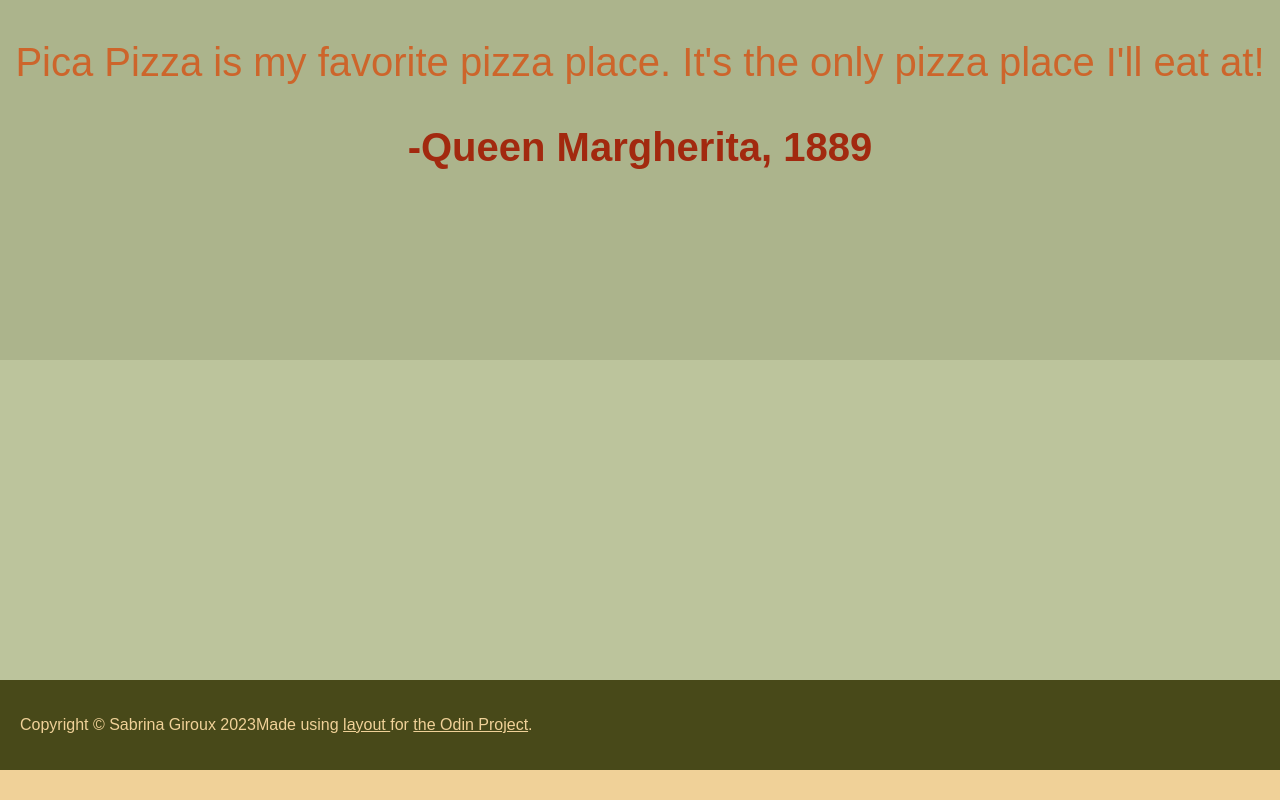
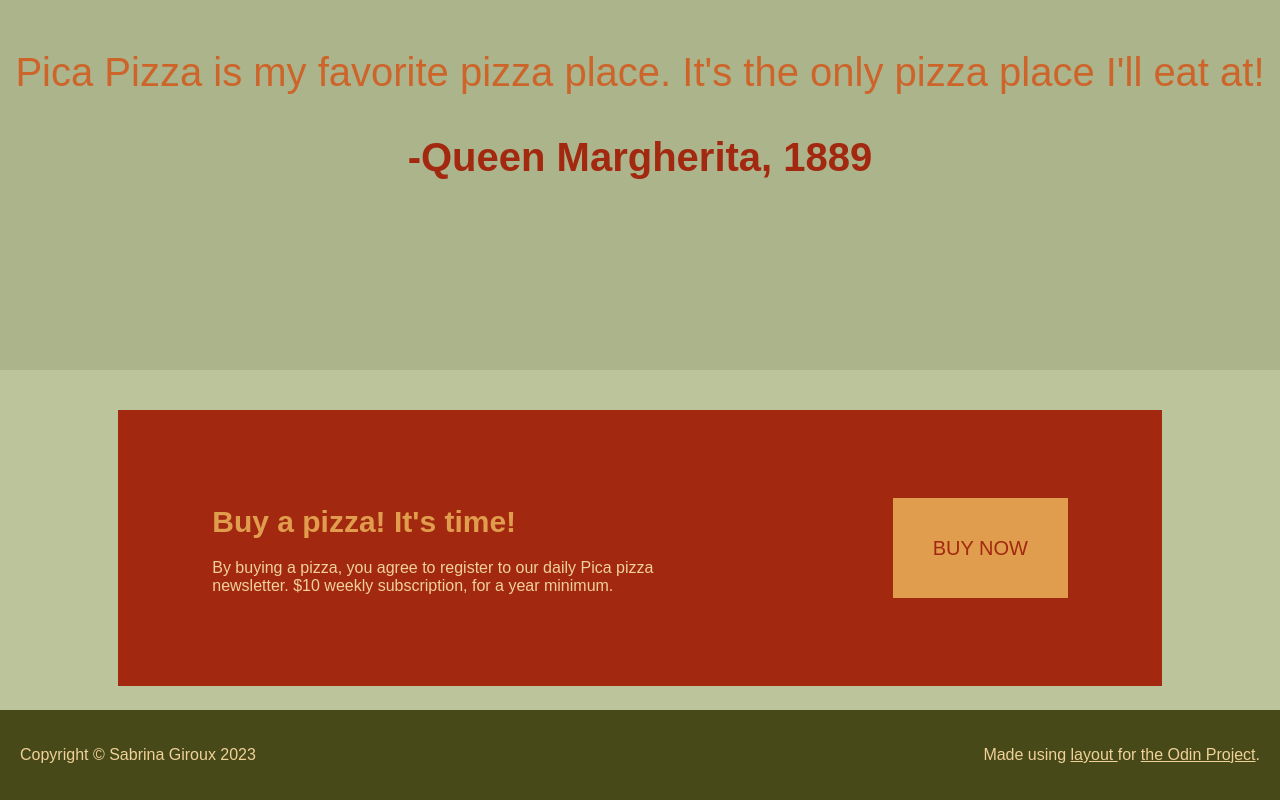
Before and after one commit to SabrinaGir/landing-page, a plain HTML site: page index.html in a window 1280 px wide. Shown: the part 939-1739 px from the top of the page. Before the commit the page ends 1709 px from the top, so only its background shows below. Drawn offline with Linux system fonts and the light colour scheme.

Commit message:
Finish register area and make slight finishing touches

```diff
--- a/index.html
+++ b/index.html
@@ -54,13 +54,25 @@
         </div>
 
         <div id="register">
+            <div id="register-box">
+                <div id="register-text">
+                    <h1 id="buy"> Buy a pizza! It's time! </h1>
+                    <p> By buying a pizza, you agree to register to our daily Pica pizza newsletter. $10 weekly subscription, for a year minimum. </p>
+                </div>
+
+                <a href="https://en.wikipedia.org/wiki/Pizza" target="_blank">
+                <button type="button" id="button">
+                    BUY NOW
+                </button>
+                </a>
+             </div>
 
         </div>
     </div>
 
     <footer>
         <p> Copyright &copy; Sabrina Giroux 2023  </p>
-        <p>Made using <a href="img/01.png"> layout </a> for <a href=""> the Odin Project</a>. </p>
+        <p>Made using <a href="img/01.png"> layout </a> for <a href="https://www.theodinproject.com"> the Odin Project</a>. </p>
     </footer>
 
 </body>
--- a/style.css
+++ b/style.css
@@ -111,6 +111,7 @@ h1, #about-description {
 #product {
     height: 50vh;
     background: #bcc49c;
+    margin: 10px;
 }
 
 #product > h1 {
@@ -135,6 +136,8 @@ h1, #about-description {
     text-align: center;
 }
 
+/* CSS that deals with the testimonials area*/
+
 #testimonials {
     height: 45vh;
     background: #acb48c;
@@ -143,6 +146,7 @@ h1, #about-description {
     font-size: 40px;
     text-align: center;
     padding-top: 30px;
+    margin-top: 10px;
 
 }
 
@@ -152,12 +156,56 @@ h1, #about-description {
 
 }
 
+/* CSS that deals with the buy now area*/
+
 #register {
     height: 40vh;
     background: #bcc49c;
+    padding-top: 20px;
+    display: flex;
+    justify-content: center;
+
 }
 
+#register-box {
+    height: 80%;
+    width: 80%;
+    background: #a2290f;
+    display: flex;
+    margin-top: 20px;
+    padding: 10px;
+    align-items: center;
+    justify-content: space-around;
+
+
+}
+
+#register-text {
+    max-width: 50%;
+}
+
+#buy {
+    color: #e19d4e;
+    font-size: 30px;
+}
+
+#button {
+    min-width: 175px;
+    min-height: 100px;
+    max-height: 25%;
+    background: #e19d4e;
+    color: #a2290f;
+    font-size: 20px;
+    border: none;
+}
+
+#button:hover {
+    background: #dfa572;
+
+}
 
 footer {
     padding: 20px;
+    flex: display;
+    justify-content: space-between;
 }
```
